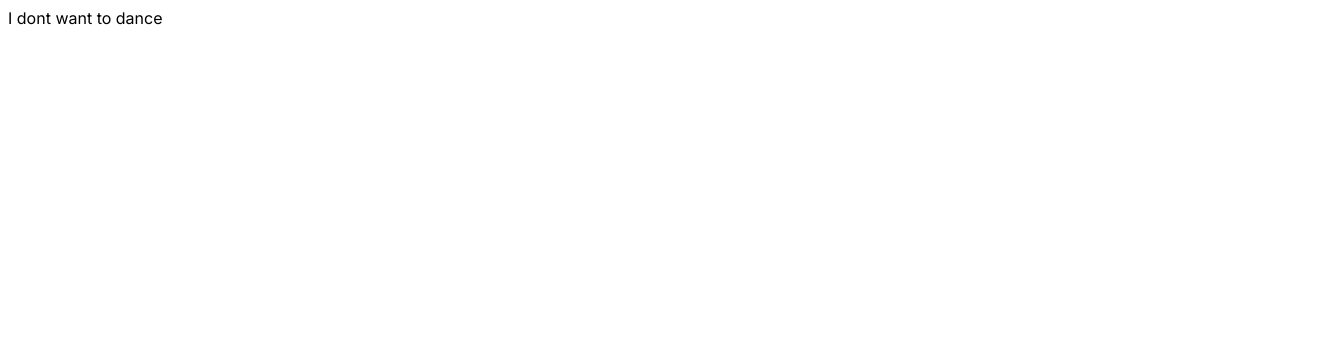
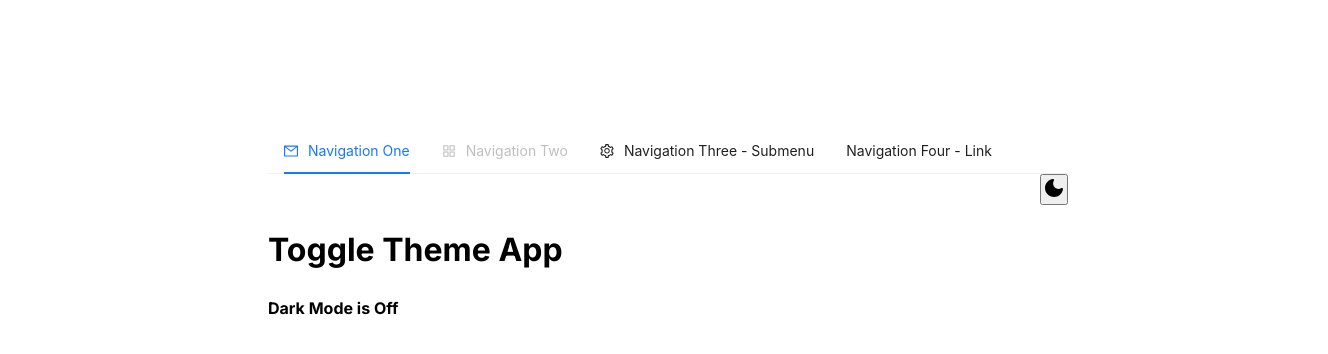
Before and after one commit to OpenSourceDirectory/ProjectSourceIt, a Next.js app in the folder frontend-react/: page / in a window 1280 px wide. Shown: the top 354 px of the page, 1328 px wide, since content can reach past the window. Built offline with nearby package versions, Linux system fonts and the light colour scheme.

Commit message:
Things are working.
 Want to get dark/night mode and navigation working next.,

```diff
--- a/frontend-react/package.json
+++ b/frontend-react/package.json
@@ -5,7 +5,7 @@
   "scripts": {
     "dev": "next dev",
     "build": "next build",
-    "start": "next start",
+    "start": "npm run dev",
     "lint": "next lint",
     "test": "jest",
     "test:watch": "jest --watch"
--- /dev/null
+++ b/frontend-react/src/app/Navigation.tsx
@@ -0,0 +1,64 @@
+import React, { useState } from 'react';
+import type { MenuProps } from 'antd';
+import { AppstoreOutlined, MailOutlined, SettingOutlined } from '@ant-design/icons';
+import { Menu } from 'antd';
+
+type MenuItem = Required<MenuProps>['items'][number];
+
+const items: MenuItem[] = [
+    {
+        label: 'Navigation One',
+        key: 'mail',
+        icon: <MailOutlined />,
+    },
+    {
+        label: 'Navigation Two',
+        key: 'app',
+        icon: <AppstoreOutlined />,
+        disabled: true,
+    },
+    {
+        label: 'Navigation Three - Submenu',
+        key: 'SubMenu',
+        icon: <SettingOutlined />,
+        children: [
+            {
+                type: 'group',
+                label: 'Item 1',
+                children: [
+                    { label: 'Option 1', key: 'setting:1' },
+                    { label: 'Option 2', key: 'setting:2' },
+                ],
+            },
+            {
+                type: 'group',
+                label: 'Item 2',
+                children: [
+                    { label: 'Option 3', key: 'setting:3' },
+                    { label: 'Option 4', key: 'setting:4' },
+                ],
+            },
+        ],
+    },
+    {
+        key: 'alipay',
+        label: (
+            <a href="https://ant.design" target="_blank" rel="noopener noreferrer">
+                Navigation Four - Link
+            </a>
+        ),
+    },
+];
+
+const Navigation: React.FC = () => {
+    const [current, setCurrent] = useState('mail');
+
+    const onClick: MenuProps['onClick'] = (e) => {
+      console.log('click ', e);
+      setCurrent(e.key);
+    };
+
+    return <Menu onClick={onClick} selectedKeys={[current]} mode="horizontal" items={items} />;
+  };
+
+  export default Navigation;
--- /dev/null
+++ b/frontend-react/src/app/app.css
@@ -0,0 +1,38 @@
+.app {
+    width: 100vw;
+    height: 100vh;
+    padding: 20px;
+    line-height: 1.5;
+    color: var(--clr-fg);
+    background-color: var(--clr-bg);
+  }
+
+  .light {
+    --clr-bg: #fcfcfc;
+    --clr-bg-alt: #fff;
+    --clr-fg: #555;
+    --clr-fg-alt: #444;
+    --clr-primary: #2978b5;
+    --shadow: rgba(100, 100, 111, 0.2) 0px 7px 29px 0px;
+  }
+
+  .dark {
+    --clr-bg: #23283e;
+    --clr-bg-alt: #2a2f4c;
+    --clr-fg: #bdbddd;
+    --clr-fg-alt: #cdcdff;
+    --clr-primary: #90a0d9;
+    --shadow: rgba(0, 0, 0, 0.16) 0px 10px 36px 0px, rgba(0, 0, 0, 0.06) 0px 0px 0px 1px;
+  }
+
+  .card {
+    max-width: 800px;
+    margin-left: auto;
+    margin-right: auto;
+    margin-top: 50px;
+    margin-bottom: 50px;
+    padding: 50px;
+    border-radius: 15px;
+    background: var(--clr-bg-alt);
+    box-shadow: var(--shadow);
+  }
--- /dev/null
+++ b/frontend-react/src/app/components/ToggleButton.css
@@ -0,0 +1,26 @@
+.btn {
+    display: block;
+    cursor: pointer;
+    padding: 0.8em 1.4em;
+    font-weight: 500;
+    font-size: 0.9rem;
+    text-transform: lowercase;
+    transition: transform 0.2s ease-in-out;
+  }
+
+  .btn--icon {
+    padding: 0;
+  }
+
+  .btn--icon:hover,
+  .btn--icon:focus {
+    color: var(--clr-primary);
+  }
+
+  .btn--icon:active {
+    transform: translateY(-5px);
+  }
+
+  .btn--icon > svg {
+    fill: var(--clr-fg);
+  }
--- /dev/null
+++ b/frontend-react/src/app/components/ToggleButton.tsx
@@ -0,0 +1,41 @@
+import { useContext } from 'react';
+import { ThemeContext } from '../contexts/theme';
+import './ToggleButton.css';
+
+const ToggleBtn = () => {
+  const [{ themeName, toggleTheme }] = useContext(ThemeContext);
+  console.log('themeName', themeName);
+  console.log('toggleTheme', toggleTheme);
+  return (
+    <button type="button" onClick={() => {
+        console.log('clicked toggle theme');
+        toggleTheme;
+    }} className="btn btn--icon" aria-label="toggle theme">
+      {themeName === 'dark' ? (
+        <svg
+          xmlns="http://www.w3.org/2000/svg"
+          enableBackground="new 0 0 24 24"
+          height="24px"
+          viewBox="0 0 24 24"
+          width="24px"
+        >
+          <rect fill="none" height="24" width="24" />
+          <path d="M12,7c-2.76,0-5,2.24-5,5s2.24,5,5,5s5-2.24,5-5S14.76,7,12,7L12,7z M2,13l2,0c0.55,0,1-0.45,1-1s-0.45-1-1-1l-2,0 c-0.55,0-1,0.45-1,1S1.45,13,2,13z M20,13l2,0c0.55,0,1-0.45,1-1s-0.45-1-1-1l-2,0c-0.55,0-1,0.45-1,1S19.45,13,20,13z M11,2v2 c0,0.55,0.45,1,1,1s1-0.45,1-1V2c0-0.55-0.45-1-1-1S11,1.45,11,2z M11,20v2c0,0.55,0.45,1,1,1s1-0.45,1-1v-2c0-0.55-0.45-1-1-1 C11.45,19,11,19.45,11,20z M5.99,4.58c-0.39-0.39-1.03-0.39-1.41,0c-0.39,0.39-0.39,1.03,0,1.41l1.06,1.06 c0.39,0.39,1.03,0.39,1.41,0s0.39-1.03,0-1.41L5.99,4.58z M18.36,16.95c-0.39-0.39-1.03-0.39-1.41,0c-0.39,0.39-0.39,1.03,0,1.41 l1.06,1.06c0.39,0.39,1.03,0.39,1.41,0c0.39-0.39,0.39-1.03,0-1.41L18.36,16.95z M19.42,5.99c0.39-0.39,0.39-1.03,0-1.41 c-0.39-0.39-1.03-0.39-1.41,0l-1.06,1.06c-0.39,0.39-0.39,1.03,0,1.41s1.03,0.39,1.41,0L19.42,5.99z M7.05,18.36 c0.39-0.39,0.39-1.03,0-1.41c-0.39-0.39-1.03-0.39-1.41,0l-1.06,1.06c-0.39,0.39-0.39,1.03,0,1.41s1.03,0.39,1.41,0L7.05,18.36z" />
+        </svg>
+      ) : (
+        <svg
+          xmlns="http://www.w3.org/2000/svg"
+          enableBackground="new 0 0 24 24"
+          height="24px"
+          viewBox="0 0 24 24"
+          width="24px"
+        >
+          <rect fill="none" height="24" width="24" />
+          <path d="M11.01,3.05C6.51,3.54,3,7.36,3,12c0,4.97,4.03,9,9,9c4.63,0,8.45-3.5,8.95-8c0.09-0.79-0.78-1.42-1.54-0.95 c-0.84,0.54-1.84,0.85-2.91,0.85c-2.98,0-5.4-2.42-5.4-5.4c0-1.06,0.31-2.06,0.84-2.89C12.39,3.94,11.9,2.98,11.01,3.05z" />
+        </svg>
+      )}
+    </button>
+  );
+};
+
+export default ToggleBtn;
--- /dev/null
+++ b/frontend-react/src/app/contexts/theme.js
@@ -0,0 +1,31 @@
+import { createContext, useState, useEffect } from 'react';
+import PropTypes from 'prop-types';
+
+const ThemeContext = createContext('light');
+
+const ThemeProvider = ({ children }) => {
+    const [themeName, setThemeName] = useState('light');
+    useEffect(() => {
+        const darkMediaQuery = window.matchMedia('(prefers-color-scheme: dark)');
+        setThemeName(darkMediaQuery.matches ? 'dark' : 'light');
+        darkMediaQuery.addEventListener('change', (e) => {
+            setThemeName(e.matches ? 'dark' : 'light');
+        });
+    }, []);
+    const toggleTheme = () => {
+        console.log('toggle theme');
+        const name = themeName === 'dark' ? 'light' : 'dark';
+        localStorage.setItem('themeName', name);
+        setThemeName(name);
+    };
+
+    return (
+        <ThemeContext.Provider value={[{ themeName, toggleTheme }]}>{children}</ThemeContext.Provider>
+    );
+};
+
+ThemeProvider.propTypes = {
+    children: PropTypes.node.isRequired
+};
+
+export { ThemeProvider, ThemeContext };
--- a/frontend-react/src/app/page.tsx
+++ b/frontend-react/src/app/page.tsx
@@ -1,5 +1,24 @@
+'use client'
+
+import Navigation from "./Navigation";
+import { useContext } from 'react';
+import { ThemeContext } from './contexts/theme';
+import './App.css';
+import ToggleBtn from './components/ToggleButton';
+
 export default function App() {
+	const [{ themeName }] = useContext(ThemeContext);
+	console.log('themeName in App', themeName);
 	return (
-		<div>{'I dont want to dance'}</div>
+		<div className={`${themeName} app`}>
+			<div className="card">
+				<Navigation />
+				<div style={{ display: 'flex', flexDirection: 'row-reverse' }}>
+					<ToggleBtn />
+				</div>
+				<h1>Toggle Theme App</h1>
+				<h4>Dark Mode is {themeName === 'dark' ? 'On' : 'Off'}</h4>
+			</div>
+    	</div>
 	);
 }
```
